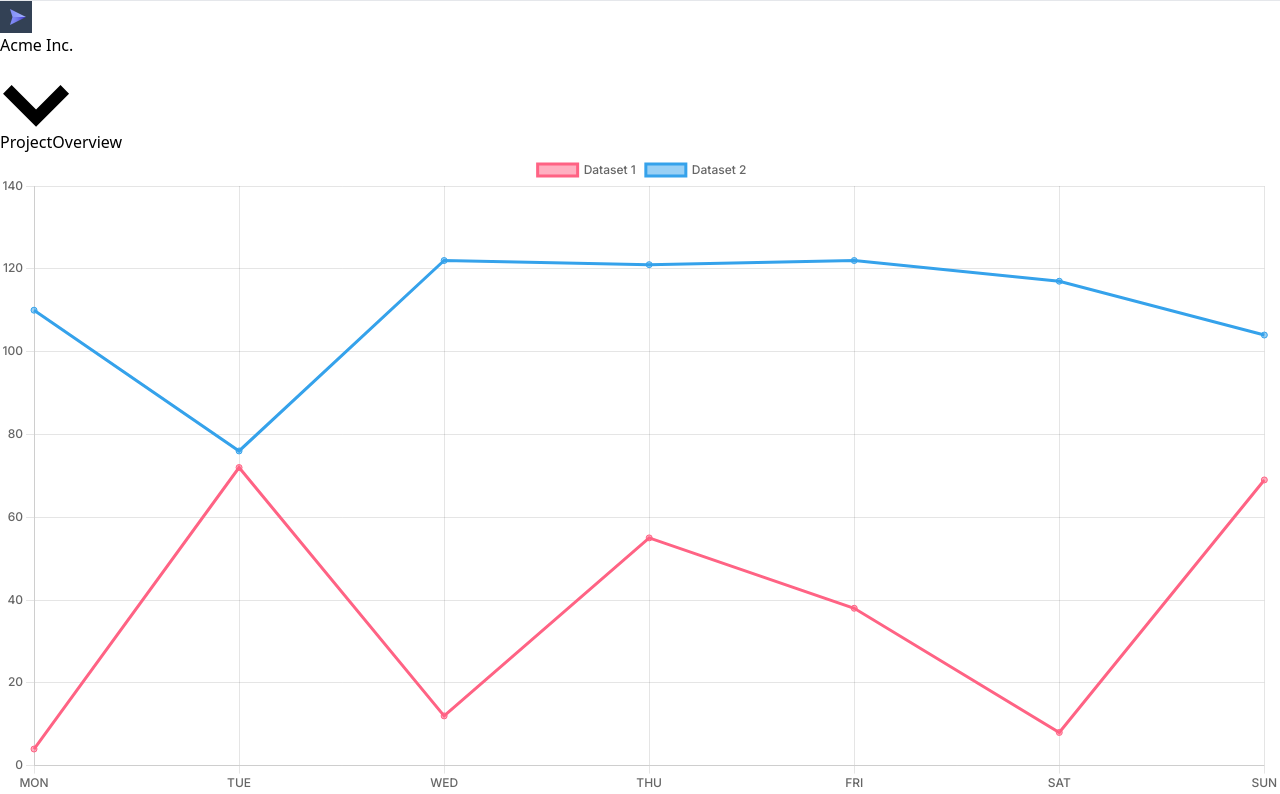
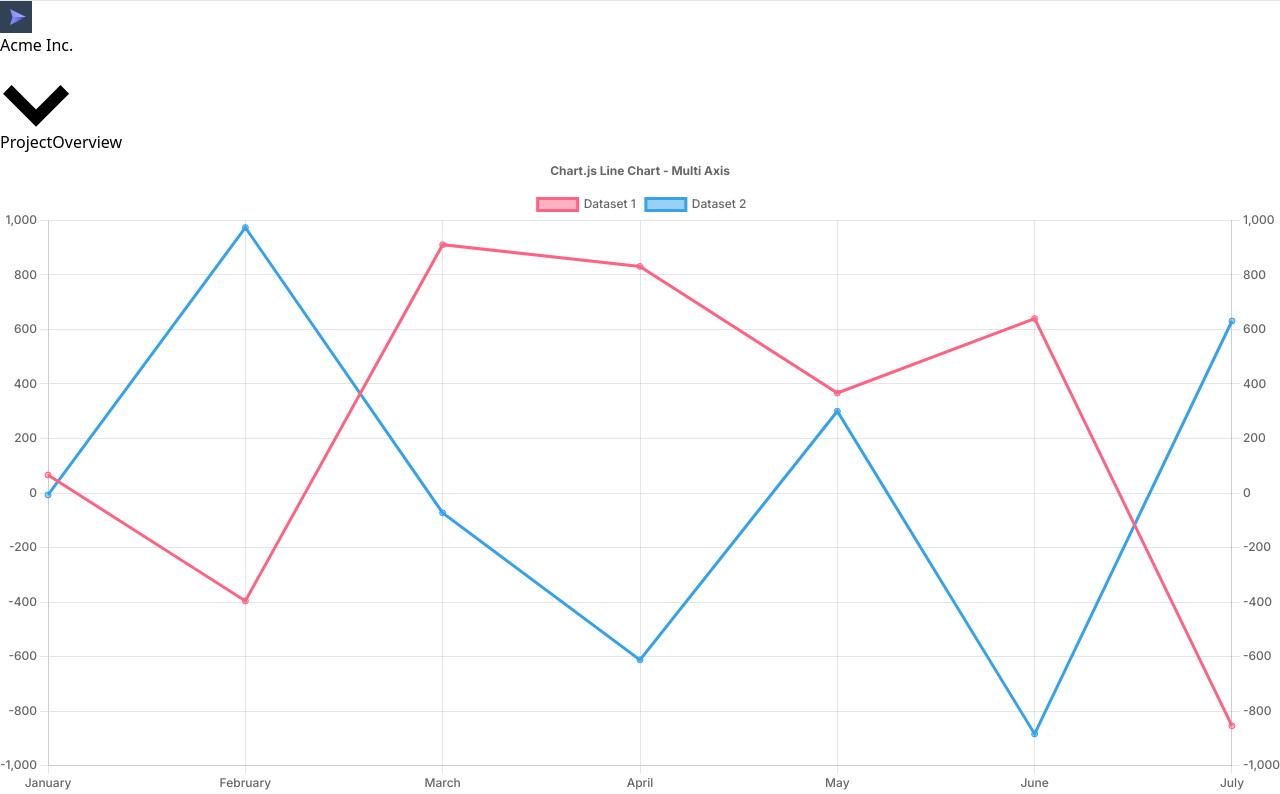
Before and after one commit to Eco-Stack/eco-stack, a React (Vite) app: page / in a window 1280 px wide. Shown: the part 6192-6986 px from the top of the page. Built offline with nearby package versions, Linux system fonts and the light colour scheme.

Commit message:
Feat : intersection 표현하기

```diff
--- a/package.json
+++ b/package.json
@@ -6,14 +6,15 @@
     "build": "vite build",
     "preview": "vite preview"
   },
+  "type": "module",
   "dependencies": {
     "@tailwindcss/forms": "^0.5.3",
     "@tanstack/react-query": "^5.4.3",
-    "chart.js": "^4.4.0",
+    "chart.js": "^4.0.0-release",
     "chartjs-adapter-moment": "^1.0.1",
     "moment": "^2.29.4",
     "react": "^18.2.0",
-    "react-chartjs-2": "^5.2.0",
+    "react-chartjs-2": "5.0.0",
     "react-dom": "^18.2.0",
     "react-flatpickr": "^3.10.13",
     "react-router-dom": "^6.11.2",
--- a/src/components/LineChart/index.tsx
+++ b/src/components/LineChart/index.tsx
@@ -1,40 +1,79 @@
 import React from "react";
+import {
+  Chart as ChartJS,
+  CategoryScale,
+  LinearScale,
+  PointElement,
+  LineElement,
+  Title,
+  Tooltip,
+  Legend,
+} from "chart.js";
 import { Line } from "react-chartjs-2";
 import { faker } from "@faker-js/faker";
 
-export default function LineChart() {
-	const labels = ["MON", "TUE", "WED", "THU", "FRI", "SAT", "SUN"];
+ChartJS.register(
+  CategoryScale,
+  LinearScale,
+  PointElement,
+  LineElement,
+  Title,
+  Tooltip,
+  Legend,
+);
 
-	const options = {
+export const options = {
   responsive: true,
+  interaction: {
+    mode: "index" as const,
+    intersect: false,
+  },
+  stacked: false,
   plugins: {
-			legend: {
-				position: "top" as const,
-			},
     title: {
       display: true,
-				text: "Chart.js Line Chart",
+      text: "Chart.js Line Chart - Multi Axis",
+    },
+  },
+  scales: {
+    y: {
+      type: "linear" as const,
+      display: true,
+      position: "left" as const,
+    },
+    y1: {
+      type: "linear" as const,
+      display: true,
+      position: "right" as const,
+      grid: {
+        drawOnChartArea: false,
+      },
     },
   },
 };
 
-	const data = {
+const labels = ["January", "February", "March", "April", "May", "June", "July"];
+
+export const data = {
   labels,
   datasets: [
     {
       label: "Dataset 1",
-				data: labels.map(() => faker.number.int({ min: 0, max: 100 })),
+      data: labels.map(() => faker.datatype.number({ min: -1000, max: 1000 })),
       borderColor: "rgb(255, 99, 132)",
       backgroundColor: "rgba(255, 99, 132, 0.5)",
+      yAxisID: "y",
     },
     {
       label: "Dataset 2",
-				data: labels.map(() => faker.number.int({ min: 50, max: 150 })),
+      data: labels.map(() => faker.datatype.number({ min: -1000, max: 1000 })),
       borderColor: "rgb(53, 162, 235)",
       backgroundColor: "rgba(53, 162, 235, 0.5)",
+      yAxisID: "y1",
     },
   ],
 };
 
-	return <Line options={options} data={data}></Line>;
+export default function LineChart() {
+  return <Line options={options} data={data} />;
 }
```
Also changed, not shown: 1 other file (tests, documents, lock files or other folders). Lines whose indentation alone changed are shown as unchanged.
